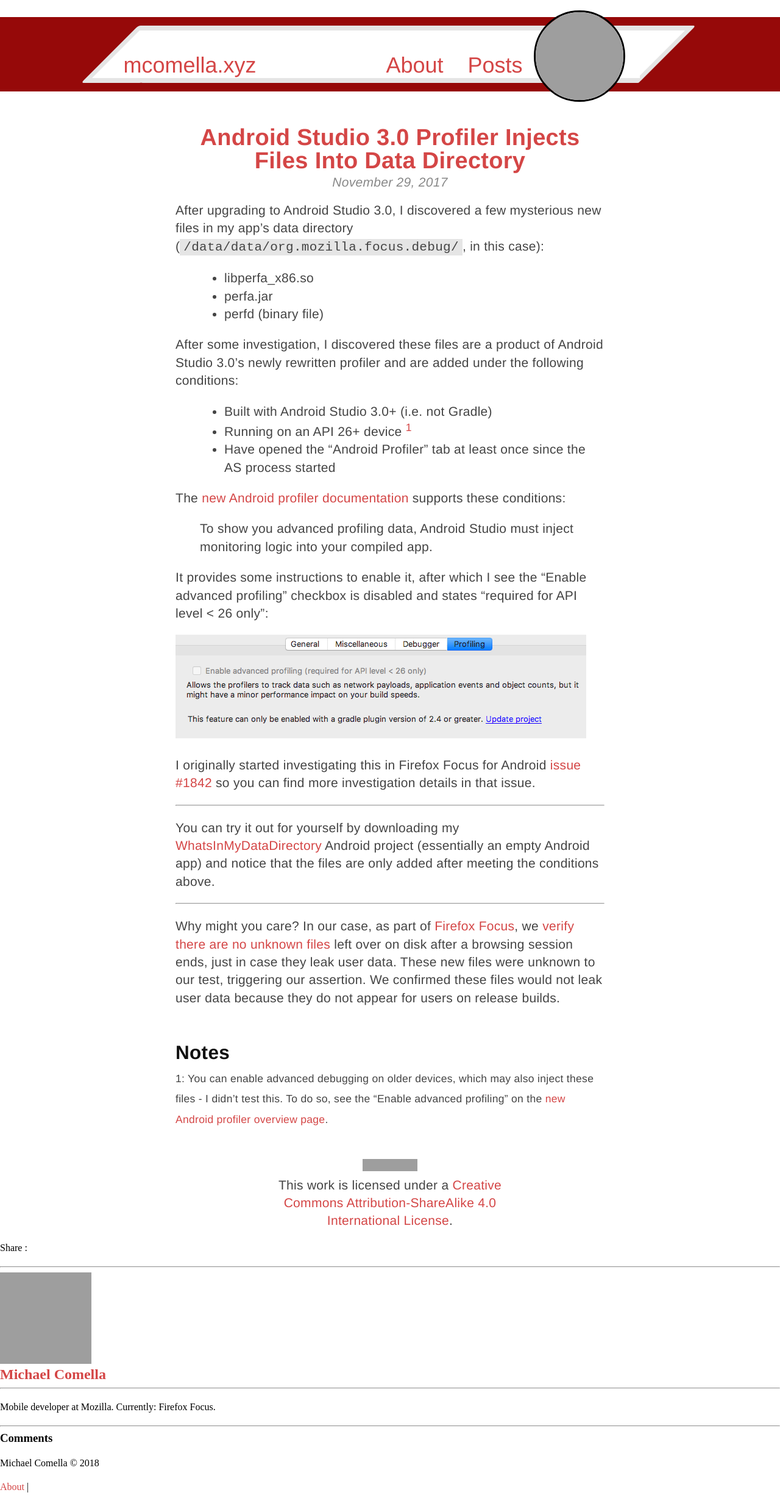
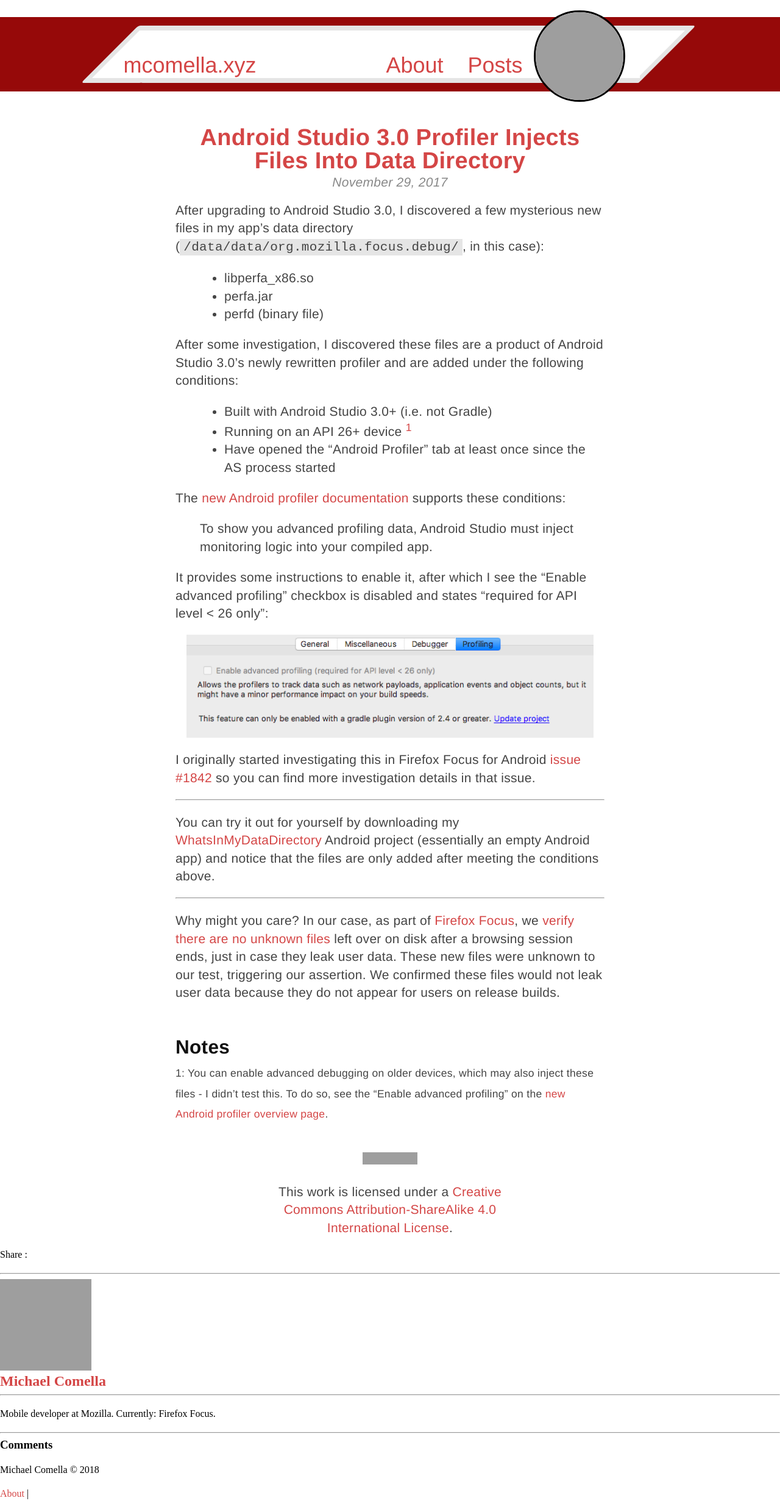
Before and after one commit to mcomella/mcomella.github.com, a Jekyll site: the page built from _posts/2017-11-29-as-3-profiler-injects-files.md, in a window 1280 px wide. Shown: the whole page at 61% size. Built offline with Jekyll 4.4.1, drawn with Linux system fonts in a browser that asks for light colours; comment, search, counter and statistics services are not loaded; grey boxes are pictures that could not be loaded.

Commit message:
Style post images.

```diff
--- a/css/redesign.css
+++ b/css/redesign.css
@@ -166,6 +166,13 @@
     padding-left: 80px;
 }
 
+.post img {
+    display: block;
+    max-width: 95%;
+    margin-left: auto;
+    margin-right: auto;
+}
+
 .highlighter-rouge {
     padding: 2px 6px;
     background: #E5E5E5;
```
